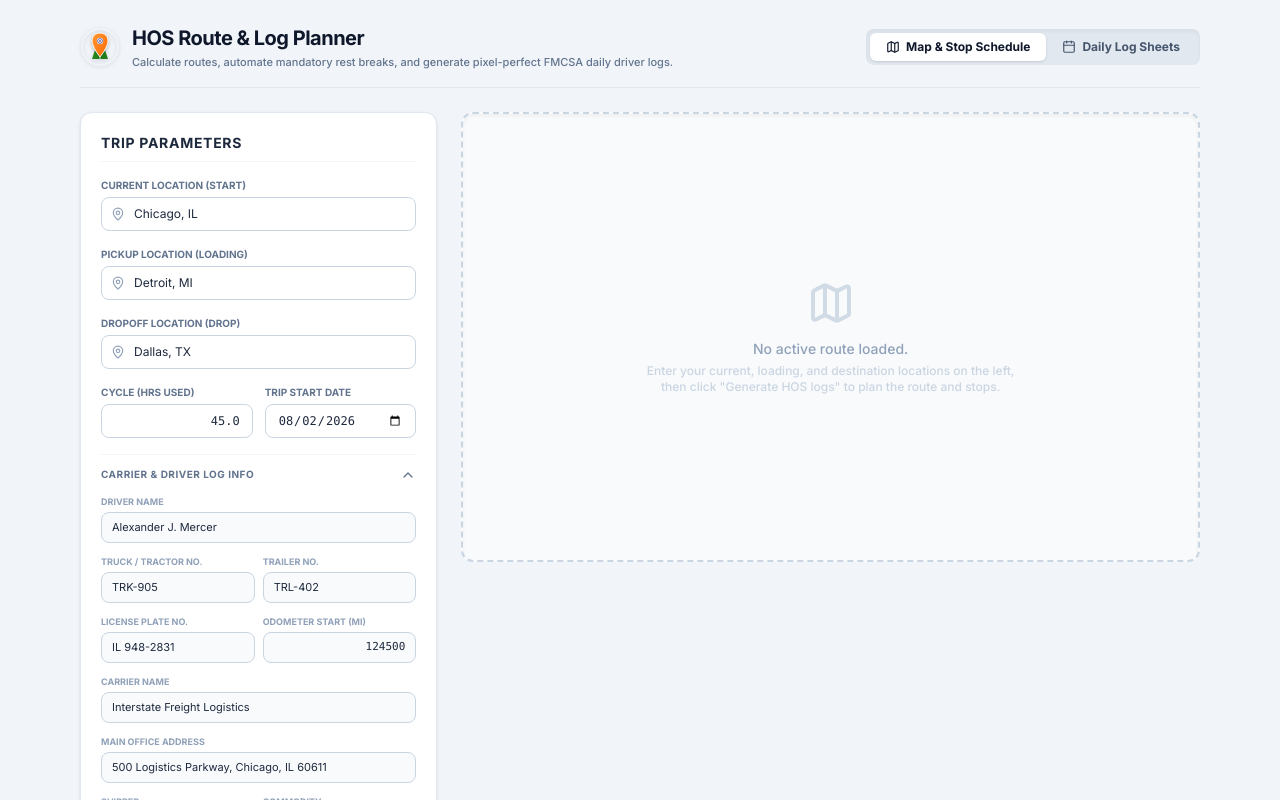
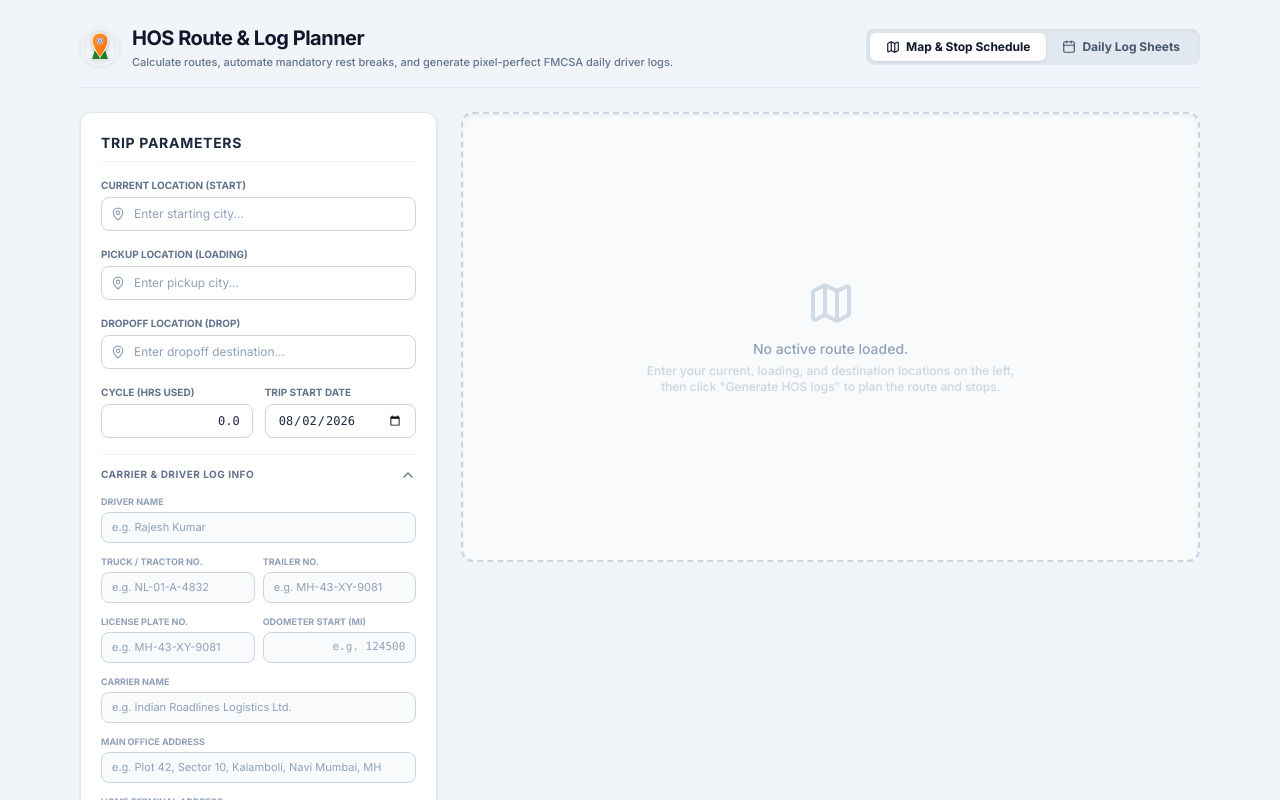
Before and after one commit to prakhar062004/HOS_Trip_Route_and_Log_Planner, a React (Vite) app in the folder frontend/: page / in a window 1280 px wide. Both pictures are taken after a click on the button "CARRIER & DRIVER LOG INFO". Shown: the top 800 px of the page. Built offline with nearby package versions, Linux system fonts and the light colour scheme.

Commit message:
carrier anfd logs

```diff
--- a/frontend/src/components/TripPlanner/TripForm.tsx
+++ b/frontend/src/components/TripPlanner/TripForm.tsx
@@ -74,7 +74,7 @@ const LocationInput: React.FC<LocationInputProps> = ({
           onFocus={() => setShowDropdown(true)}
           required={required}
           placeholder={placeholder}
-          className="w-full border border-slate-300 rounded-lg pl-8 pr-3 py-2 text-xs focus:outline-none focus:ring-1 focus:ring-slate-900 bg-white"
+          className="w-full border border-slate-300 rounded-lg pl-8 pr-3 py-2 text-xs focus:outline-none focus:ring-1 focus:ring-slate-900 bg-white placeholder-slate-400"
         />
         <MapPin className="w-3.5 h-3.5 text-slate-400 absolute left-2.5" />
         {loading && <Loader2 className="w-3.5 h-3.5 text-slate-500 absolute right-3 animate-spin" />}
@@ -110,24 +110,24 @@ interface TripFormProps {
 export const TripForm: React.FC<TripFormProps> = ({ onSubmit, isLoading }) => {
   const [showAdvanced, setShowAdvanced] = useState(false);
   const [formData, setFormData] = useState({
-    current_location: 'Chicago, IL',
-    pickup_location: 'Detroit, MI',
-    dropoff_location: 'Dallas, TX',
-    cycle_hours: '45.0',
+    current_location: '',
+    pickup_location: '',
+    dropoff_location: '',
+    cycle_hours: '0.0',
     start_date: new Date().toISOString().split('T')[0],
 
-    // US transport defaults
-    carrierName: 'Interstate Freight Logistics',
-    mainOfficeAddress: '500 Logistics Parkway, Chicago, IL 60611',
-    homeTerminalAddress: 'Chicago Terminal #12, Chicago, IL',
-    truckTractorNumber: 'TRK-905',
-    trailerNumber: 'TRL-402',
-    licensePlate: 'IL 948-2831',
-    odometerStart: '124500',
-    shipper: 'Midwest Distribution Co.',
-    commodity: 'Auto Parts & Assemblies',
-    driverName: 'Alexander J. Mercer',
-    shippingDocs: 'B/L 849201-X',
+    // Empty defaults for carrier/truck details
+    carrierName: '',
+    mainOfficeAddress: '',
+    homeTerminalAddress: '',
+    truckTractorNumber: '',
+    trailerNumber: '',
+    licensePlate: '',
+    odometerStart: '',
+    shipper: '',
+    commodity: '',
+    driverName: '',
+    shippingDocs: '',
   });
 
   const handleLocationChange = (name: string, val: string) => {
@@ -151,17 +151,17 @@ export const TripForm: React.FC<TripFormProps> = ({ onSubmit, isLoading }) => {
       dropoff_location: '',
       cycle_hours: '0.0',
       start_date: new Date().toISOString().split('T')[0],
-      carrierName: 'Interstate Freight Logistics',
-      mainOfficeAddress: '500 Logistics Parkway, Chicago, IL 60611',
-      homeTerminalAddress: 'Chicago Terminal #12, Chicago, IL',
-      truckTractorNumber: 'TRK-905',
-      trailerNumber: 'TRL-402',
-      licensePlate: 'IL 948-2831',
-      odometerStart: '124500',
-      shipper: 'Midwest Distribution Co.',
-      commodity: 'Auto Parts & Assemblies',
-      driverName: 'Alexander J Mercer',
-      shippingDocs: 'B/L 849201-X',
+      carrierName: '',
+      mainOfficeAddress: '',
+      homeTerminalAddress: '',
+      truckTractorNumber: '',
+      trailerNumber: '',
+      licensePlate: '',
+      odometerStart: '',
+      shipper: '',
+      commodity: '',
+      driverName: '',
+      shippingDocs: '',
     });
   };
 
@@ -179,7 +179,7 @@ export const TripForm: React.FC<TripFormProps> = ({ onSubmit, isLoading }) => {
           value={formData.current_location}
           onChange={handleLocationChange}
           required
-          placeholder="Type to search e.g. Chicago"
+          placeholder="Enter starting city..."
         />
 
         {/* Pickup Location Input */}
@@ -189,7 +189,7 @@ export const TripForm: React.FC<TripFormProps> = ({ onSubmit, isLoading }) => {
           value={formData.pickup_location}
           onChange={handleLocationChange}
           required
-          placeholder="Type to search e.g. Detroit"
+          placeholder="Enter pickup city..."
         />
 
         {/* Dropoff Location Input */}
@@ -199,7 +199,7 @@ export const TripForm: React.FC<TripFormProps> = ({ onSubmit, isLoading }) => {
           value={formData.dropoff_location}
           onChange={handleLocationChange}
           required
-          placeholder="Type to search e.g. Dallas"
+          placeholder="Enter dropoff destination..."
         />
 
         {/* Cycle Hours & Start Date */}
@@ -251,7 +251,8 @@ export const TripForm: React.FC<TripFormProps> = ({ onSubmit, isLoading }) => {
                   name="driverName"
                   value={formData.driverName}
                   onChange={handleTextChange}
-                  className="w-full border border-slate-300 rounded-lg px-2.5 py-1.5 text-[11px] bg-slate-50 focus:bg-white focus:outline-none"
+                  placeholder="e.g. Rajesh Kumar"
+                  className="w-full border border-slate-300 rounded-lg px-2.5 py-1.5 text-[11px] bg-slate-50 focus:bg-white focus:outline-none placeholder-slate-400"
                 />
               </div>
 
@@ -263,7 +264,8 @@ export const TripForm: React.FC<TripFormProps> = ({ onSubmit, isLoading }) => {
                     name="truckTractorNumber"
                     value={formData.truckTractorNumber}
                     onChange={handleTextChange}
-                    className="w-full border border-slate-300 rounded-lg px-2.5 py-1.5 text-[11px] bg-slate-50 focus:bg-white focus:outline-none"
+                    placeholder="e.g. NL-01-A-4832"
+                    className="w-full border border-slate-300 rounded-lg px-2.5 py-1.5 text-[11px] bg-slate-50 focus:bg-white focus:outline-none placeholder-slate-400"
                   />
                 </div>
                 <div className="flex flex-col gap-1">
@@ -273,7 +275,8 @@ export const TripForm: React.FC<TripFormProps> = ({ onSubmit, isLoading }) => {
                     name="trailerNumber"
                     value={formData.trailerNumber}
                     onChange={handleTextChange}
-                    className="w-full border border-slate-300 rounded-lg px-2.5 py-1.5 text-[11px] bg-slate-50 focus:bg-white focus:outline-none"
+                    placeholder="e.g. MH-43-XY-9081"
+                    className="w-full border border-slate-300 rounded-lg px-2.5 py-1.5 text-[11px] bg-slate-50 focus:bg-white focus:outline-none placeholder-slate-400"
                   />
                 </div>
               </div>
@@ -286,7 +289,8 @@ export const TripForm: React.FC<TripFormProps> = ({ onSubmit, isLoading }) => {
                     name="licensePlate"
                     value={formData.licensePlate}
                     onChange={handleTextChange}
-                    className="w-full border border-slate-300 rounded-lg px-2.5 py-1.5 text-[11px] bg-slate-50 focus:bg-white focus:outline-none"
+                    placeholder="e.g. MH-43-XY-9081"
+                    className="w-full border border-slate-300 rounded-lg px-2.5 py-1.5 text-[11px] bg-slate-50 focus:bg-white focus:outline-none placeholder-slate-400"
                   />
                 </div>
                 <div className="flex flex-col gap-1">
@@ -296,7 +300,8 @@ export const TripForm: React.FC<TripFormProps> = ({ onSubmit, isLoading }) => {
                     name="odometerStart"
                     value={formData.odometerStart}
                     onChange={handleTextChange}
-                    className="w-full border border-slate-300 rounded-lg px-2.5 py-1.5 text-[11px] bg-slate-50 focus:bg-white focus:outline-none text-right font-mono"
+                    placeholder="e.g. 124500"
+                    className="w-full border border-slate-300 rounded-lg px-2.5 py-1.5 text-[11px] bg-slate-50 focus:bg-white focus:outline-none text-right font-mono placeholder-slate-400"
                   />
                 </div>
               </div>
@@ -308,7 +313,8 @@ export const TripForm: React.FC<TripFormProps> = ({ onSubmit, isLoading }) => {
                   name="carrierName"
                   value={formData.carrierName}
                   onChange={handleTextChange}
-                  className="w-full border border-slate-300 rounded-lg px-2.5 py-1.5 text-[11px] bg-slate-50 focus:bg-white focus:outline-none"
+                  placeholder="e.g. Indian Roadlines Logistics Ltd."
+                  className="w-full border border-slate-300 rounded-lg px-2.5 py-1.5 text-[11px] bg-slate-50 focus:bg-white focus:outline-none placeholder-slate-400"
                 />
               </div>
 
@@ -319,7 +325,20 @@ export const TripForm: React.FC<TripFormProps> = ({ onSubmit, isLoading }) => {
                   name="mainOfficeAddress"
                   value={formData.mainOfficeAddress}
                   onChange={handleTextChange}
-                  className="w-full border border-slate-300 rounded-lg px-2.5 py-1.5 text-[11px] bg-slate-50 focus:bg-white focus:outline-none"
+                  placeholder="e.g. Plot 42, Sector 10, Kalamboli, Navi Mumbai, MH"
+                  className="w-full border border-slate-300 rounded-lg px-2.5 py-1.5 text-[11px] bg-slate-50 focus:bg-white focus:outline-none placeholder-slate-400"
+                />
+              </div>
+
+              <div className="flex flex-col gap-1">
+                <label className="text-[9px] font-bold uppercase text-slate-400">Home Terminal Address</label>
+                <input
+                  type="text"
+                  name="homeTerminalAddress"
+                  value={formData.homeTerminalAddress}
+                  onChange={handleTextChange}
+                  placeholder="e.g. Navi Mumbai Hub, Kalamboli, MH"
+                  className="w-full border border-slate-300 rounded-lg px-2.5 py-1.5 text-[11px] bg-slate-50 focus:bg-white focus:outline-none placeholder-slate-400"
                 />
               </div>
 
@@ -331,7 +350,8 @@ export const TripForm: React.FC<TripFormProps> = ({ onSubmit, isLoading }) => {
                     name="shipper"
                     value={formData.shipper}
                     onChange={handleTextChange}
-                    className="w-full border border-slate-300 rounded-lg px-2.5 py-1.5 text-[11px] bg-slate-50 focus:bg-white focus:outline-none"
+                    placeholder="e.g. Tata Steel Ltd."
+                    className="w-full border border-slate-300 rounded-lg px-2.5 py-1.5 text-[11px] bg-slate-50 focus:bg-white focus:outline-none placeholder-slate-400"
                   />
                 </div>
                 <div className="flex flex-col gap-1">
@@ -341,7 +361,8 @@ export const TripForm: React.FC<TripFormProps> = ({ onSubmit, isLoading }) => {
                     name="commodity"
                     value={formData.commodity}
                     onChange={handleTextChange}
-                    className="w-full border border-slate-300 rounded-lg px-2.5 py-1.5 text-[11px] bg-slate-50 focus:bg-white focus:outline-none"
+                    placeholder="e.g. Industrial Castings & Plates"
+                    className="w-full border border-slate-300 rounded-lg px-2.5 py-1.5 text-[11px] bg-slate-50 focus:bg-white focus:outline-none placeholder-slate-400"
                   />
                 </div>
               </div>
@@ -353,7 +374,8 @@ export const TripForm: React.FC<TripFormProps> = ({ onSubmit, isLoading }) => {
                   name="shippingDocs"
                   value={formData.shippingDocs}
                   onChange={handleTextChange}
-                  className="w-full border border-slate-300 rounded-lg px-2.5 py-1.5 text-[11px] bg-slate-50 focus:bg-white focus:outline-none"
+                  placeholder="e.g. E-Way Bill #84920831"
+                  className="w-full border border-slate-300 rounded-lg px-2.5 py-1.5 text-[11px] bg-slate-50 focus:bg-white focus:outline-none placeholder-slate-400"
                 />
               </div>
             </div>
```
Also changed, not shown: 1 other file (tests, documents, lock files or other folders).
